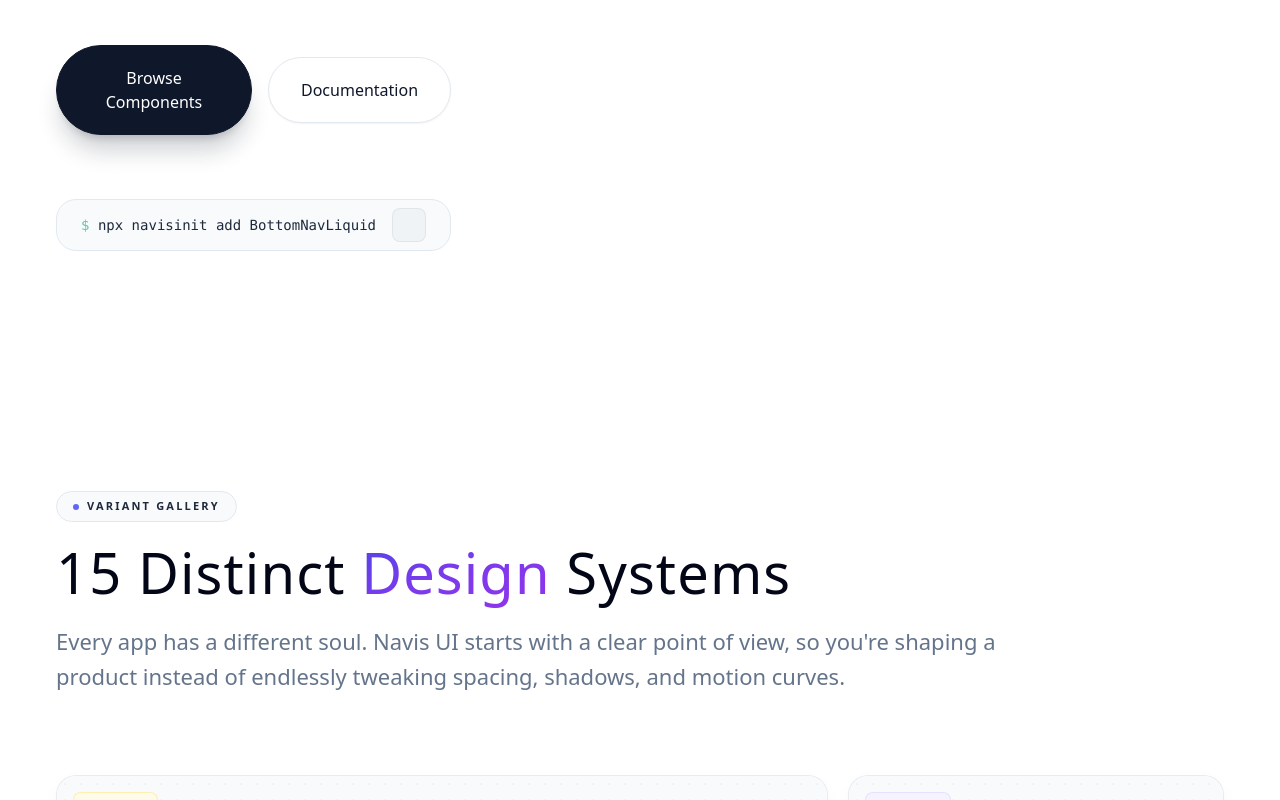
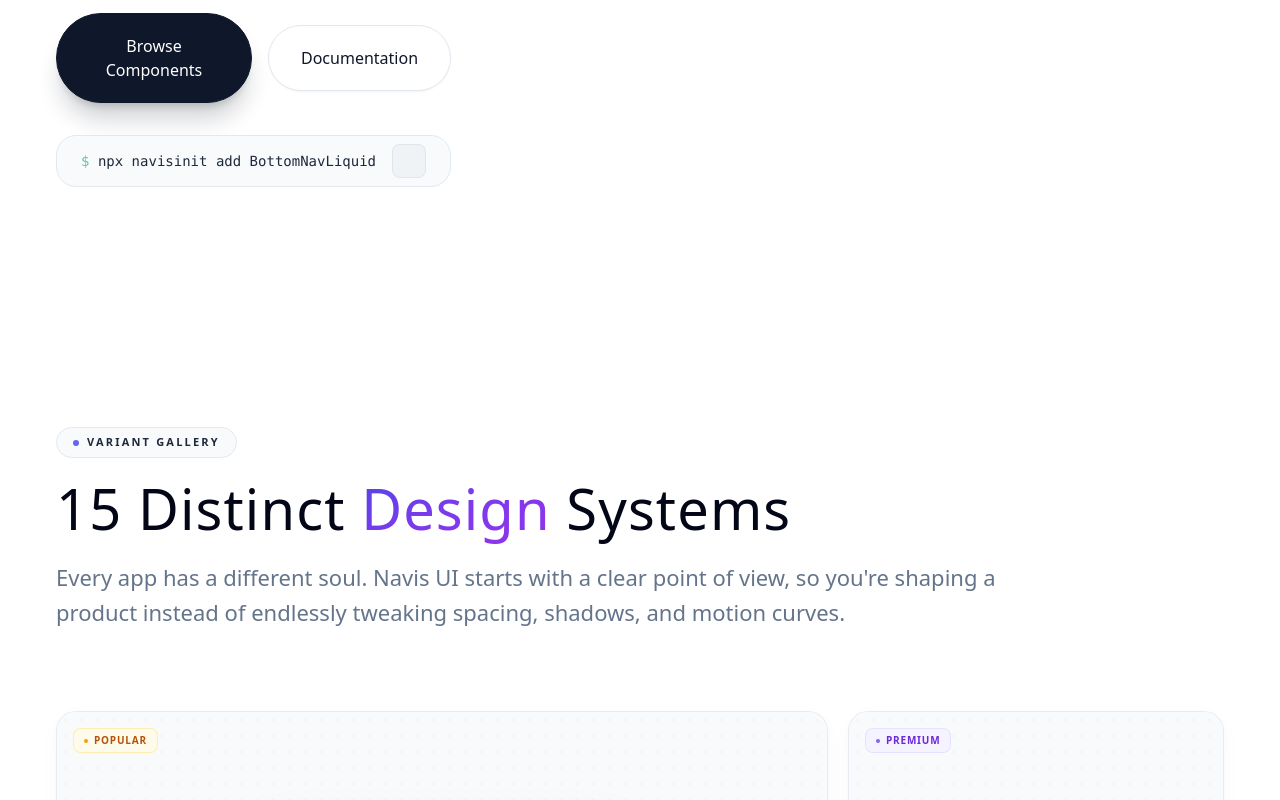
Before and after one commit to tobilobaayomide/Navis, a React (Vite) app: page / in a window 1280 px wide. Shown: the part 920-1720 px from the top of the page. Built offline with nearby package versions, Linux system fonts and the light colour scheme; some icons are missing.

Commit message:
fix: adjust spacing in LandingHero component for improved layout

```diff
--- a/src/components/LandingHero.tsx
+++ b/src/components/LandingHero.tsx
@@ -78,7 +78,7 @@ export function LandingHero({
       <div className="grid px-4 items-center gap-16 lg:grid-cols-[1.1fr_0.9fr]">
 
         {/* Left Copy Side */}
-        <div className="space-y-12">
+        <div className="space-y-8">
           <div className="space-y-6">
             <span
               className={cn(
@@ -91,7 +91,7 @@ export function LandingHero({
               Navis UI
             </span>
 
-            <div className="max-w-2xl space-y-6 hero-stagger-2">
+            <div className="max-w-2xl space-y-2 hero-stagger-2">
               <h1
                 className={cn(
                   "text-[2.75rem] font-medium tracking-[0.02em] leading-[1.05] sm:text-[3.5rem] md:text-[4.5rem] lg:text-[6rem]",
@@ -142,7 +142,7 @@ export function LandingHero({
           </div>
 
           {/* Quick CLI Copy */}
-          <div className="max-w-[28rem] pt-4 hero-stagger-4">
+          <div className="max-w-[28rem] hero-stagger-4">
             <button
               onClick={handleCopy}
               className={cn(
```
